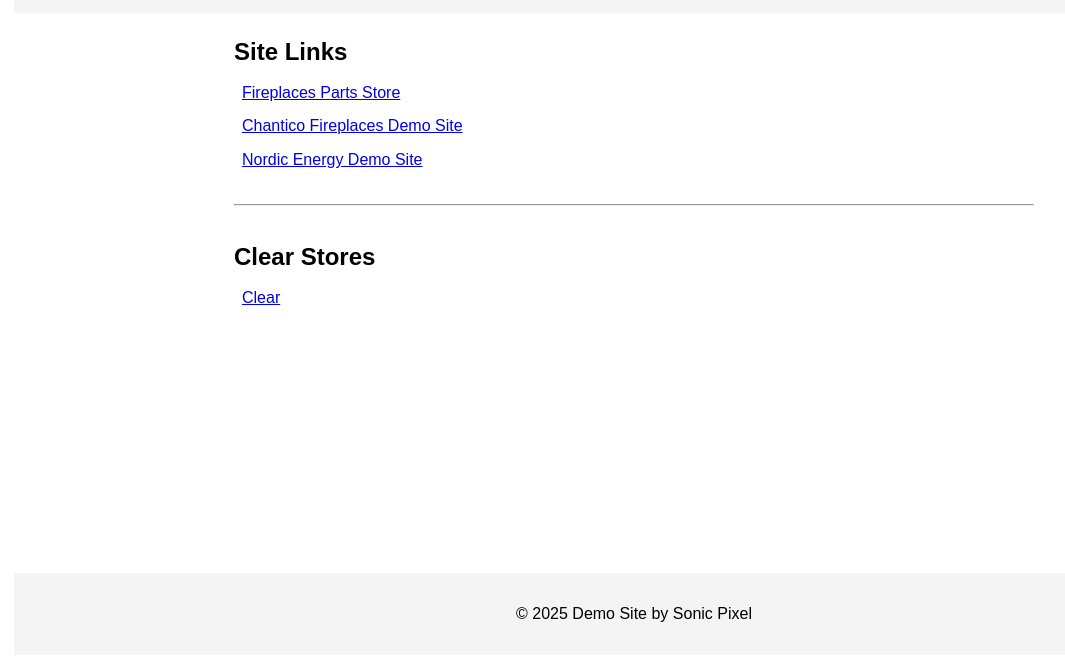
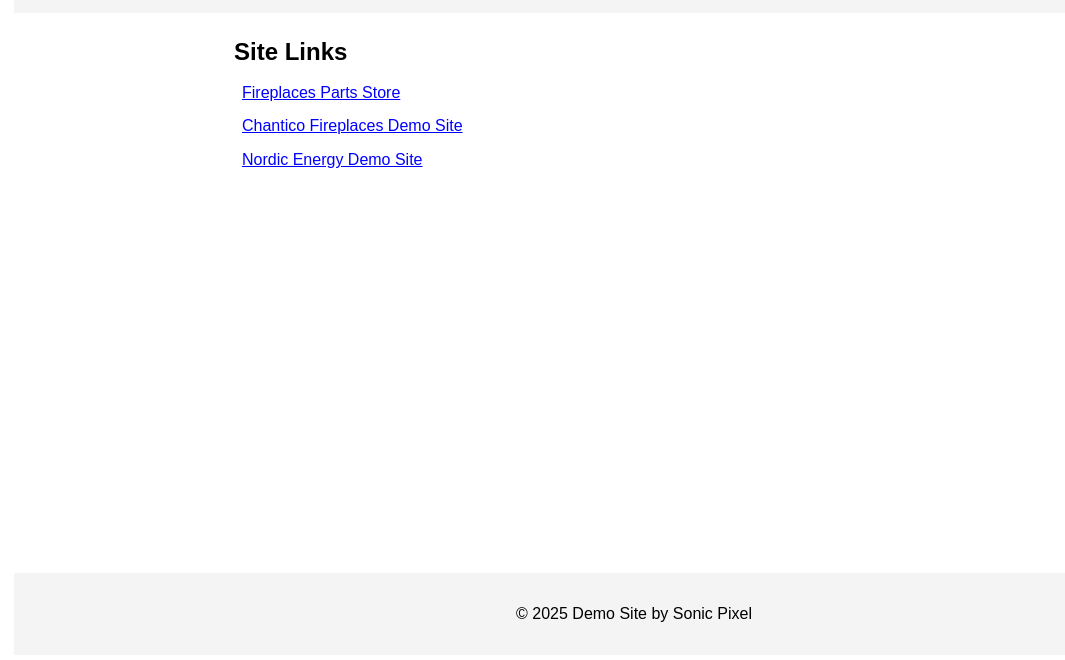
Before and after one commit to maikunari/demo, a plain HTML site: page index.html in a window 1280 px wide. Shown: the part 90-750 px from the top of the page, without its empty margins (6-1071 px from the left). Drawn offline with Linux system fonts and the light colour scheme.

Commit message:
Update all files

```diff
--- a/index.html
+++ b/index.html
@@ -24,14 +24,9 @@
             margin-bottom: 20px;
         }
 
-        nav {
-            margin-bottom: 20px;
-        }
-
-        nav a {
-            margin-right: 15px;
-            text-decoration: none;
-            color: #333;
+       a {
+            text-decoration: underline;
+            color: blue;
         }
 
         p {
@@ -62,20 +57,13 @@
         <h1>Demo Sites</h1>
     </header>
 
-
     <main>
         <section id="home">
             <h2>Site Links</h2>
-            <p><a href="http://test-network.local/" target="_blank">Fireplaces Parts Store</a></p>
+            <p><a href="http://test-network.local/?clear_name=1" target="_blank">Fireplaces Parts Store</a></p>
             <p><a href="https://maikunari.github.io/demo/chantico.html" target="_blank">Chantico Fireplaces Demo Site</a></p>
             <p><a href="https://maikunari.github.io/nordic-energy.html" target="_blank">Nordic Energy Demo Site</a></p>
-            <hr>
-            <h2>Clear Stores</h2>
-            <p><a href="http://test-network.local/?clear_name=1" target="_blank">Clear</a></p>
         </section>
-
-
-
     </main>
 
     <footer>
```
